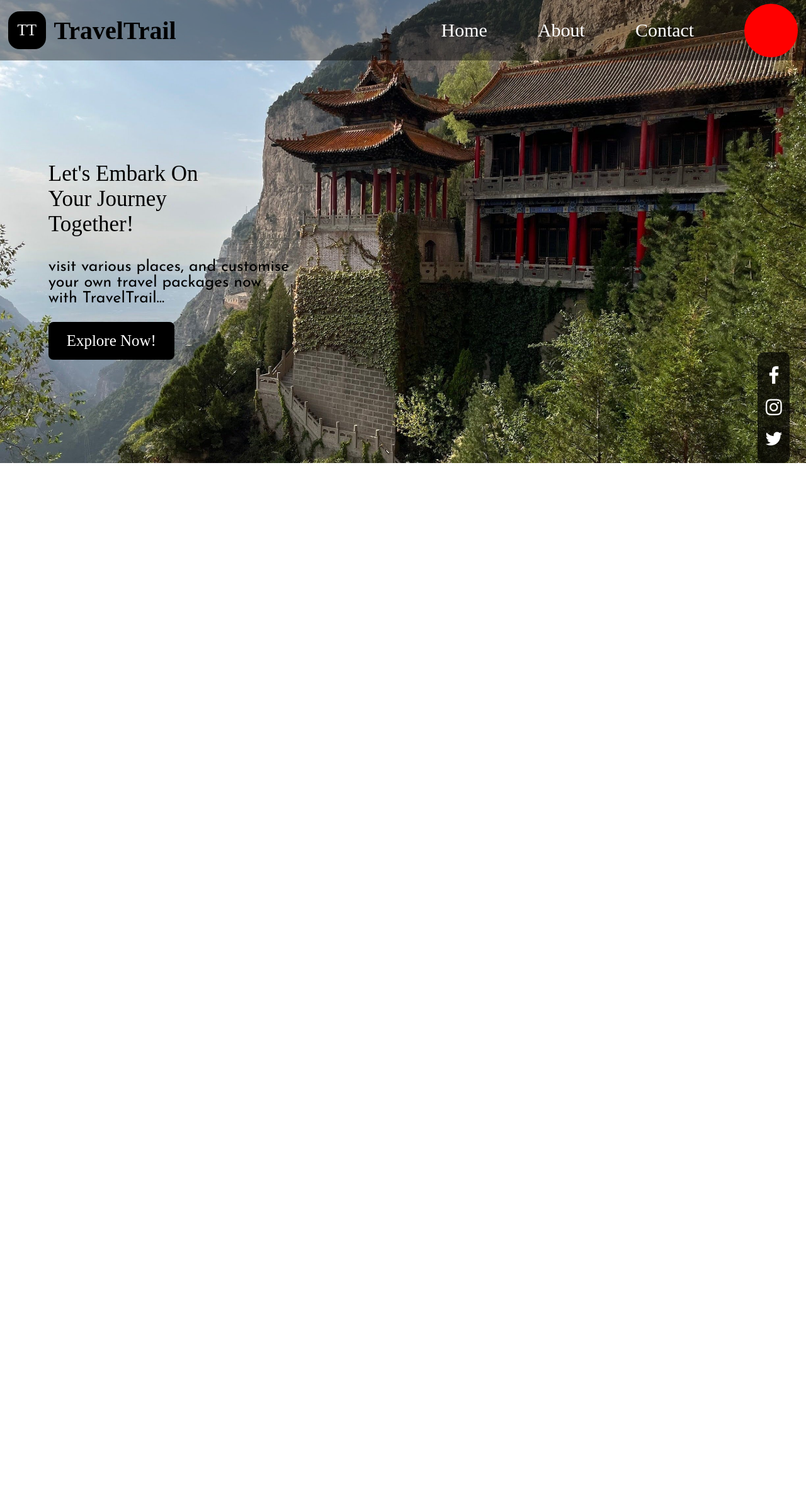
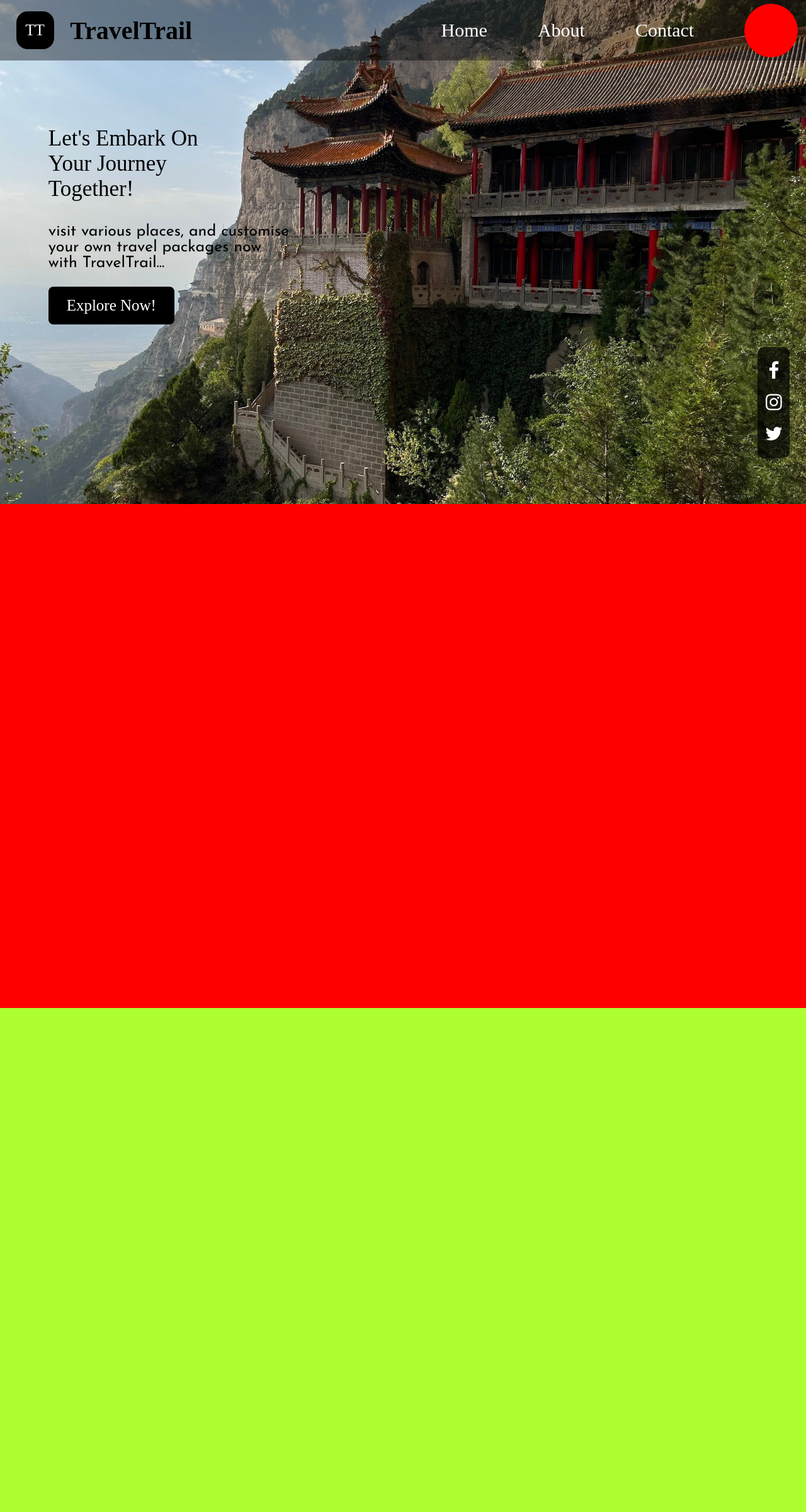
Before and after one commit to Vishvaa08/5010CEM_Group1, a PHP site: page / in a window 1280 px wide. Shown: the whole page at 63% size. Before the commit the page ends 735 px from the top, so only its background shows below. Run offline with PHP 8.4, Linux system fonts and the light colour scheme; some web fonts are replaced.

Commit message:
Homepage scroll update

```diff
--- a/TravelTrail/css/index.css
+++ b/TravelTrail/css/index.css
@@ -1,9 +1,10 @@
+html{
+    scroll-behavior: smooth;
+}
+
 body {
     margin: 0;
     padding: 0;
-    background-image: url("../images/bg.jpg");
-    background-size: cover;
-    background-repeat: no-repeat;
 }
 
 .joti-one-regular {
@@ -24,6 +25,10 @@ body {
     display: flex;
     align-items: center;
     justify-content: space-between;
+    position: fixed; /* Make the header fixed */
+    top: 0; /* Position it at the top of the page */
+    width: 100%; /* Make it span the full width of the page */
+    z-index: 1000; /* Ensure it stays on top of other elements */
 }
 
 #left-nav {
@@ -46,7 +51,7 @@ body {
     width: 60px;
     height: 60px;
     background-color: black;
-    margin-left: 1vw;
+    margin-left: 2vw;
     border-radius: 18px;
     display: flex;
     align-items: center;
@@ -54,7 +59,7 @@ body {
 }
 
 h1 {
-    margin-left: 1vw;
+    margin-left: 2vw;
     font-family: "Joti One", serif;
     font-size: 40px;
 }
@@ -124,7 +129,7 @@ h1 {
     height: 22vh;
     float: right;
     margin-right: 2vw;
-    margin-top: 6vh;
+    margin-top: 12vh;
     border-radius: 10px;
     display: flex;
     align-items: center;
@@ -143,3 +148,23 @@ h1 {
     font-size: 30px;
     margin: 8px;
 }
+
+#home{
+    background-image: url("../images/bg.jpg");
+    background-size: cover;
+    background-repeat: no-repeat;
+    background-position: center;
+    width: auto;
+    padding-top: 5vh;
+    height: calc(100vh - 5vh);
+}
+
+#about{
+    background-color: red;
+    height: 100vh;
+}
+
+#contact{
+    background-color: greenyellow;
+    height: 100vh;
+}
```
